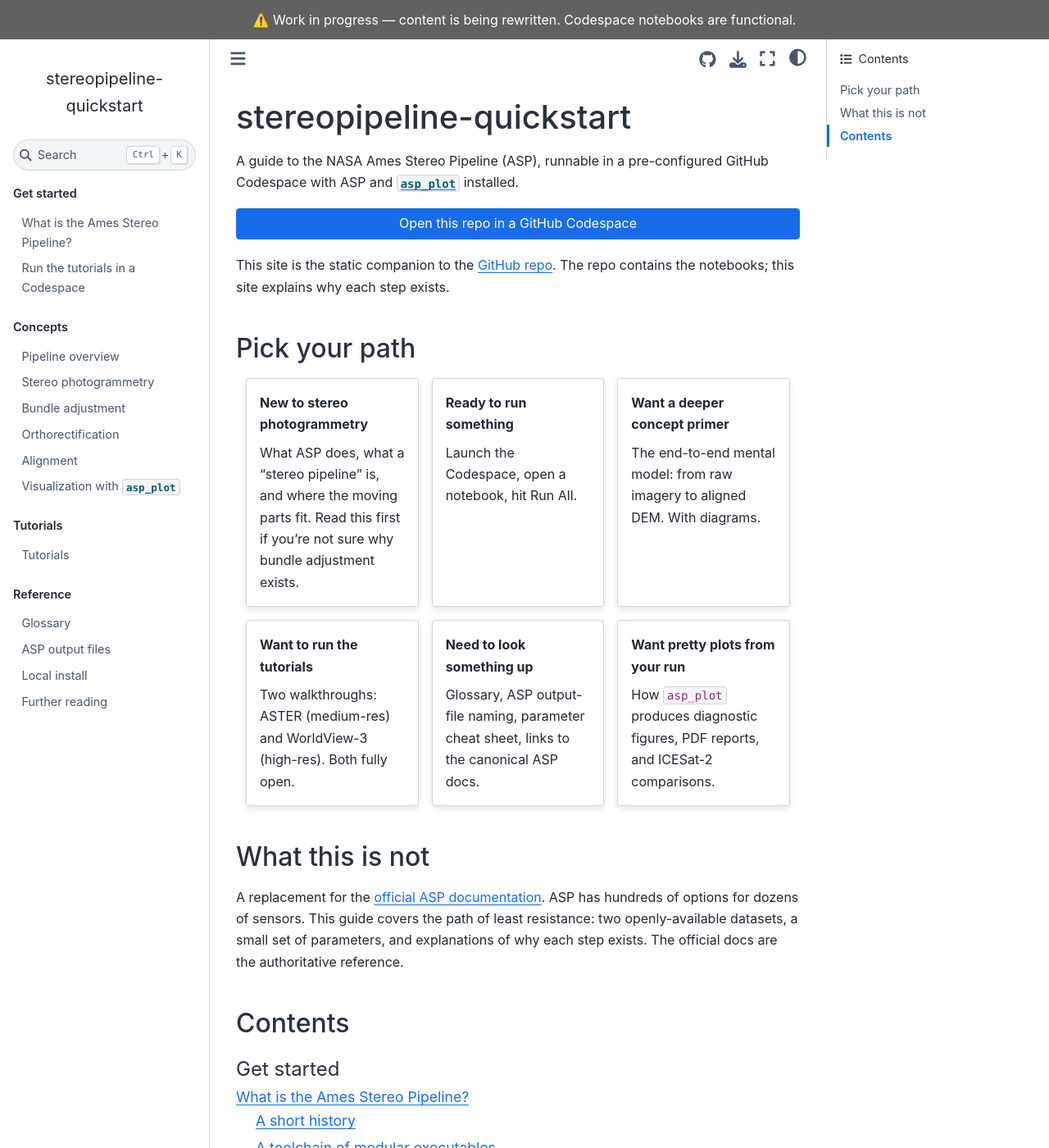
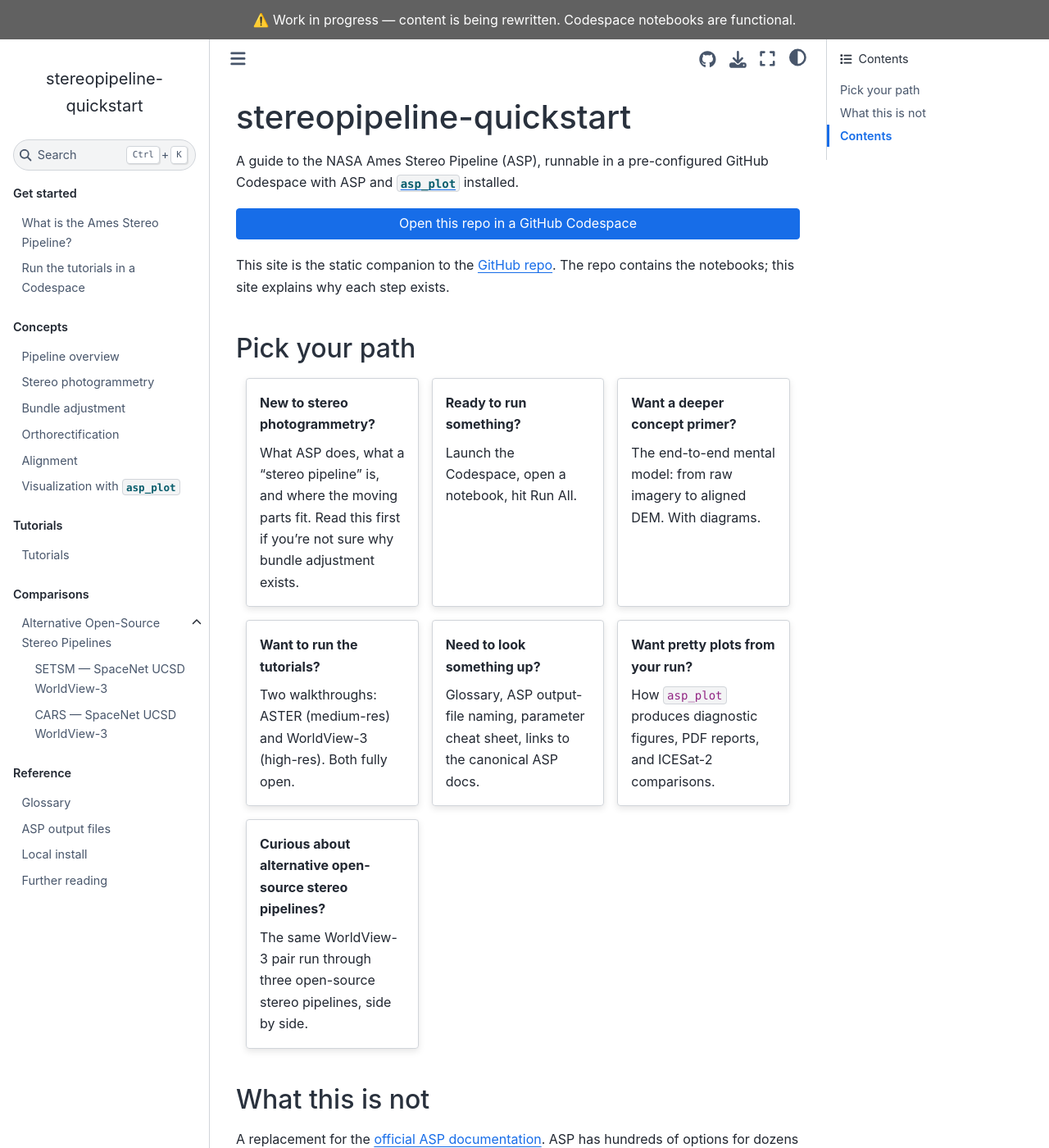
Before and after one commit to uw-cryo/stereopipeline-quickstart, a Sphinx documentation site: the page built from docs/index.md, in a window 1280 px wide and 1400 px high. Shown: the whole window at 82% size. Built offline with Sphinx 7.4.7 and the Sphinx Book theme 1.1.4, drawn with Linux system fonts in a browser that asks for light colours; pages that are not in the unit, such as notebooks, are missing from menus; some of the changed lines change nothing that is shown; some of the changed text lies outside the part shown.

Commit message:
Add open-source stereo pipeline comparisons (ASP / CARS / SETSM) (#5)
A quick and dirty example of successful stereo processing with CARS and SETSM. I found few examples online in blogs and docs of the ASP alternatives, and I think even this qualitative comparison and display will be useful to publicize for other researchers. Just for the setup and Dockerized processing alone.

This is expressly _not_ a comprehensive, quantitative comparison, which is beyond the scope of this nascent documentation. We may want to expand this section in the future.

````diff
--- /dev/null
+++ b/docs/comparisons/cars.md
@@ -0,0 +1,150 @@
+# CARS — SpaceNet UCSD WorldView-3
+
+Compare DEMs produced by ASP and CARS on the same WorldView-3 stereo pair:
+
+- **ASP** (NASA Ames Stereo Pipeline) — processed in the [UCSD notebook](https://asp-plot.readthedocs.io/en/latest/examples/notebooks/worldview_spacenet_ucsd_stereo.html)
+- **[CARS](https://github.com/CNES/cars)** (CNES open-source stereo pipeline)
+
+## About CARS
+
+CARS is an open-source Python tool developed by CNES (French Space Agency) for producing DSMs from satellite stereo imagery. Key features:
+
+- **Dense matching**: Uses [Pandora](https://github.com/CNES/Pandora) (Census cost + SGM) with multiple presets for urban, mountain, vegetation.
+- **Multi-resolution**: Coarse-to-fine processing (default 16x → 4x → 1x) progressively narrows disparity search range.
+- **Geometry**: Uses [Shareloc](https://github.com/CNES/shareloc) for RPC handling — reads RPCs directly from GeoTIFF metadata.
+- **Tiled architecture**: Processes data in tiles with configurable parallelism and per-worker memory limits.
+- **No bundle adjustment** in the standard pipeline. Instead, CARS corrects epipolar grids using sparse SIFT tie points. Separate `cars-bundleadjustment` tool available as an optional extra.
+
+## Source Data
+
+Same WorldView-3 stereo pair as the [SETSM comparison](setsm):
+
+| Catalog ID | Date | Off-nadir | Image size |
+|---|---|---|---|
+| 1040010007A93700 | 2015-02-12 | 8.4° | 43008 × 46080 px |
+| 1040010007CA4D00 | 2015-02-24 | 12.9° | 43008 × 46080 px |
+
+This is the same pair (`21deg_12d`, convergence 21.2°) used in the [scene-selection notebook](https://asp-plot.readthedocs.io/en/latest/examples/notebooks/worldview_spacenet_ucsd_stereo_scene_selection.html) and the [ASP processing notebook](https://asp-plot.readthedocs.io/en/latest/examples/notebooks/worldview_spacenet_ucsd_stereo.html).
+
+## Processing Approach: ROI on Full Images
+
+CARS supports two approaches for sub-scene processing:
+
+1. **`cars-extractroi`** — pre-crops images and writes adjusted RPCs as `.RPB` sidecar files.
+2. **`roi` config parameter** — uses full images for sparse matching / grid correction but only runs dense matching within the specified ROI.
+
+We use approach 2 (`roi`) because full images give CARS more context for SIFT tie-point matching and epipolar grid correction, with no manual RPC adjustment needed.
+
+The ROI matches the ASP processing crop area (UCSD campus region, ~4 km × 4 km):
+
+```
+Lon: -117.262 to -117.219
+Lat:  32.854 to  32.890
+```
+
+## Running CARS via Docker
+
+```bash
+docker pull cnes/cars
+
+docker run --platform linux/amd64 --rm \
+    --cpus 6 \
+    -v /path/to/input_images:/input:ro \
+    -v /path/to/output:/output \
+    cnes/cars /output/config.yaml
+```
+
+:::{dropdown} Full configuration file (config.yaml)
+:icon: file-code
+
+```yaml
+input:
+  sensors:
+    left:
+      image: /input/1040010007A93700_P001.tif
+    right:
+      image: /input/1040010007CA4D00_P001.tif
+  roi:
+    type: FeatureCollection
+    features:
+      - type: Feature
+        properties: {}
+        geometry:
+          type: Polygon
+          coordinates:
+            - - [-117.262, 32.854]
+              - [-117.219, 32.854]
+              - [-117.219, 32.890]
+              - [-117.262, 32.890]
+              - [-117.262, 32.854]
+
+output:
+  directory: /output/results
+  resolution: 2.0
+  epsg: 32611
+
+orchestrator:
+  mode: multiprocessing
+  nb_workers: 2
+  max_ram_per_worker: 1500
+```
+
+Key parameters:
+- `output.resolution: 2.0` — 2 m output to match ASP processing
+- `output.epsg: 32611` — UTM 11N (same CRS as ASP DEM)
+- `orchestrator.nb_workers: 2` — limit parallelism for 16 GB laptop
+- `orchestrator.max_ram_per_worker: 1500` — 1.5 GB per worker
+:::
+
+Expected outputs in `results/`:
+- `dsm/dsm.tif` — DSM as GeoTIFF (float32)
+- `dsm/image.tif` — Ortho-image
+- `metadata.json` — Processing parameters and statistics
+
+:::{dropdown} Notes on configuration
+:icon: light-bulb
+
+- **Vertical reference**: CARS defaults to EGM96 geoid heights. For comparison with ASP (ellipsoidal heights), set `geoid: false` in the output config or convert afterwards.
+- **Matching preset**: Default is `census_sgm_default` (Census5, P1=8, P2=32). For urban areas, `census_sgm_urban` (Census11, P1=20, P2=80) may perform better.
+- **Initial elevation**: Providing a coarse DEM via `input.initial_elevation.dem` narrows the disparity search range and speeds processing.
+:::
+
+## Run Metrics
+
+| Metric | Value |
+|---|---|
+| Computation time | ~17 h 18 min |
+| Peak memory | ~10.3 GB (hit CARS' `RAM available < 500 Mb` warnings near the end) |
+| Docker `--memory` limit | 11 GB |
+| Output DSM | 2017 × 2001 px, 2 m, EPSG:32611 + EGM96 |
+| Output std dev (raw) | 134.6 m (inflated by edge blunders outside the 3 km comparison box) |
+| Output std dev (3 km comparison crop) | 48.7 m |
+| Convergence angle | 21.2° |
+
+CARS is slower than SETSM, primarily because Pandora's per-tile Census + SGM matching is done in pure Python multiprocessing with two workers at 1.5 GB each. The run reports `RAM available < 500 Mb` warnings during the final `texture / dsm / dsm_weights` passes but completes successfully. The raw DSM carries some edge blunders (min −321 m, max 1273 m) outside the canonical 3 km comparison area; inside the comparison crop the range collapses to approximately −200 m to +200 m with outliers concentrated at the seaward edge.
+
+## Hillshade Comparison
+
+::::{grid} 3
+:::{grid-item}
+![Copernicus 30m](figures/ucsd-cop30m-hillshade.png)
+**Copernicus 30m DEM**
+:::
+:::{grid-item}
+![ASP 2m](figures/ucsd-asp2m-hillshade.png)
+**ASP 2m DEM**
+:::
+:::{grid-item}
+![CARS 2m](figures/ucsd-cars2m-hillshade.png)
+**CARS 2m DEM**
+:::
+::::
+
+CARS resolves the urban structure cleanly — buildings, streets, the I-5 freeway on the east. Natural valleys and sea cliffs are also resolved — comparable to ASP in detail. CARS does attempt to correlate more pixels, including over the ocean surface. Areas with more heavy vegetation are also correlated, whereas these are left as voids in the ASP DEM. Many of these correlated pixels appear to be blunders (pits and troughs) on close inspection.
+
+## References
+
+- [CARS repository](https://github.com/CNES/cars)
+- [CARS documentation](https://cars.readthedocs.io)
+- [Pandora dense matching engine](https://github.com/CNES/Pandora)
+- [Shareloc geometry library](https://github.com/CNES/shareloc)
--- /dev/null
+++ b/docs/comparisons/index.md
@@ -0,0 +1,55 @@
+# Alternative Open-Source Stereo Pipelines
+
+Comparisons of ASP with other widely used open-source stereo photogrammetry pipelines, using the [SpaceNet UCSD WorldView-3 example](https://asp-plot.readthedocs.io/en/latest/examples/notebooks/worldview_spacenet_ucsd_stereo.html) as a common test case.
+
+```{note}
+This is not a comprehensive comparison of processing parameters between ASP, CARS, and SETSM. We make no quantitative ranking between DEM outputs.
+
+In these sections, we seek to:
+
+- document the processing setup for the pipelines,
+- briefly discuss some key differences,
+- and demonstrate reasonable, comparable results for the same stereo scenes from each tool.
+
+We encourage end users to make their own comparisons, with these notes providing promotion and helpful guidance for the tools.
+```
+
+::::{grid} 1
+:gutter: 3
+
+:::{grid-item-card} SETSM
+:link: setsm
+:link-type: doc
+
+Surface Extraction with TIN-based Search-space Minimization (Ohio State / PGC).
+:::
+
+:::{grid-item-card} CARS
+:link: cars
+:link-type: doc
+
+CNES open-source stereo pipeline with Pandora dense matching.
+:::
+
+::::
+
+## Key Differences
+
+ASP is general purpose software for geodesy and stereogrammetry. It contains tooling for alignment of point clouds, structure-from-motion, jitter solving, camera intrinsic refinement, and more beyond DEM generation from stereo-pairs.
+
+Our comparison focuses only on the standard stereo pipeline for the three tools.
+
+| Feature | ASP | CARS | SETSM |
+|---|---|---|---|
+| Language | C++ | Python + C++ (pybind11) | C++ |
+| Dense matching | NCC, MGM, SGM, etc. | Pandora (Census + SGM) | TIN-based NCC |
+| Bundle adjustment | Separate tool (`bundle_adjust`) | Separate tool (`cars-bundleadjustment`) | None (RPC bias comp. only) |
+| Install | Pre-built binaries | pip / Docker | Build from source |
+
+```{toctree}
+:maxdepth: 1
+:hidden:
+
+setsm
+cars
+```
--- /dev/null
+++ b/docs/comparisons/setsm.md
@@ -0,0 +1,119 @@
+# SETSM — SpaceNet UCSD WorldView-3
+
+Compare DEMs produced by two open-source stereo photogrammetry pipelines on the same WorldView-3 stereo pair:
+
+- **ASP** (NASA Ames Stereo Pipeline) — processed in the [UCSD notebook](https://asp-plot.readthedocs.io/en/latest/examples/notebooks/worldview_spacenet_ucsd_stereo.html)
+- **[SETSM](https://github.com/setsmdeveloper/SETSM)** (Surface Extraction with TIN-based Search-space Minimization) — Ohio State / Polar Geospatial Center
+
+Both pipelines accept raw satellite imagery with RPC camera models and produce gridded DSMs.
+
+## Source Data
+
+IARPA CORE3D SpaceNet UCSD dataset — two WorldView-3 panchromatic acquisitions:
+
+| Catalog ID | Date | Off-nadir | Image size |
+|---|---|---|---|
+| 1040010007A93700 | 2015-02-12 | 8.4° | 43008 × 46080 px |
+| 1040010007CA4D00 | 2015-02-24 | 12.9° | 43008 × 46080 px |
+
+This is the same pair (`21deg_12d`, convergence 21.2°) used in the [scene-selection notebook](https://asp-plot.readthedocs.io/en/latest/examples/notebooks/worldview_spacenet_ucsd_stereo_scene_selection.html) and the [ASP processing notebook](https://asp-plot.readthedocs.io/en/latest/examples/notebooks/worldview_spacenet_ucsd_stereo.html).
+
+## Approach
+
+SETSM is open-source (Apache 2.0), pure C++ with no GPU requirement. We built and ran it via Docker to avoid host dependency conflicts.
+
+SETSM reads only `*.tif` and `*.raw` images, so the source NTFs must be converted up-front. Section 2.1.4 of the [SETSM User Manual](https://github.com/setsmdeveloper/SETSM/blob/master/SETSM_User_manual.pdf) provides the exact `gdal_translate` command:
+
+```bash
+gdal_translate -q --config GDAL_CACHEMAX 2048 -ot UInt16 -co NBITS=16 \
+    -co bigtiff=if_safer -co tiled=yes -co compress=lzw input.ntf output.tif
+```
+
+The WorldView NTFs use JPEG2000 internal compression, so the GDAL build doing the conversion needs a JP2 driver — ASP's bundled `gdal_translate` (e.g. `~/asp/dev/bin/gdal_translate`) ships with `JP2OpenJPEG`. The output TIFFs end up larger than the source NTFs (~2.4 GB each here) because LZW does not compress 11-bit panchromatic content as efficiently as JPEG2000.
+
+SETSM then works on those TIFFs with RPC camera models read from the WorldView XML metadata files (the XMLs live alongside the TIFFs and share the basename). Memory is the limiting factor on a laptop:
+
+- **Without sub-scene flags:** SETSM builds image pyramids for the entire scene by default. Two UInt16 images plus pyramids exceed 14 GB RAM and the container is OOM-killed (exit code 137) on a 16 GB machine.
+- **With `-boundary_*` flags:** SETSM only reads and pyramids the subset of each image needed for the requested output extent, so memory scales with the output area, not the input image size.
+
+Also, note that SETSM's user manual warns against `-seed <filepath> <sigma>`: *"We caution that it is better to not use a seed DEM if possible, as it can only negatively impact the quality of the SETSM DEM."*
+
+:::{dropdown} Docker build details
+:icon: terminal
+
+```bash
+git clone https://github.com/setsmdeveloper/SETSM.git
+cd SETSM
+
+docker build --platform linux/amd64 -t setsm -f- . <<'DOCKERFILE'
+FROM ubuntu:24.04 AS builder
+RUN apt-get update && apt-get install -y --no-install-recommends \
+    g++ make git \
+    libgeotiff-dev libtiff-dev libproj-dev libjpeg-dev zlib1g-dev \
+    && rm -rf /var/lib/apt/lists/*
+COPY . /opt/SETSM
+WORKDIR /opt/SETSM
+RUN make INCS="-I/usr/include/geotiff"
+
+FROM ubuntu:24.04
+RUN apt-get update && apt-get install -y --no-install-recommends \
+    libgeotiff5 libgomp1 libtiff6 libproj25 \
+    && rm -rf /var/lib/apt/lists/*
+COPY --from=builder /opt/SETSM/setsm /usr/local/bin/setsm
+COPY --from=builder /opt/SETSM/default.txt /usr/local/share/setsm/default.txt
+WORKDIR /data
+ENTRYPOINT ["sh", "-c", "cp /usr/local/share/setsm/default.txt /data/default.txt 2>/dev/null; exec setsm \"$@\"", "--"]
+DOCKERFILE
+```
+
+Multi-stage build — the final image contains only the `setsm` binary and runtime libraries. The `default.txt` config file is bundled and auto-copied at runtime (SETSM requires it in the working directory).
+:::
+
+## Run
+
+```bash
+docker run --platform linux/amd64 --rm --name setsm_boundary \
+    --memory 11g --cpus 6 \
+    -v /path/to/data:/data -w /data setsm \
+    -image 1040010007A93700_P001.tif -image 1040010007CA4D00_P001.tif \
+    -outpath /data/results -outres 2 -mem 10 -minH 0 -maxH 300 \
+    -boundary_min_X 476000 -boundary_min_Y 3635600 \
+    -boundary_max_X 479000 -boundary_max_Y 3638600 \
+    -projection utm
+```
+
+The boundary defines a 3 km × 3 km UTM 11N area matching the ASP processing extent.
+
+| Metric | Value |
+|---|---|
+| Computation time | ~20 min |
+| Peak memory (SETSM-reported) | 2.72 GB |
+| Docker `--memory` limit | 11 GB |
+| Output DEM | 1500 × 1500 px, 2 m, EPSG:32611 |
+| Output std dev | 39.6 m |
+| Convergence angle | 21.2° |
+
+### Hillshade Comparison
+
+::::{grid} 3
+:::{grid-item}
+![Copernicus 30m](figures/ucsd-cop30m-hillshade.png)
+**Copernicus 30m DEM**
+:::
+:::{grid-item}
+![ASP 2m](figures/ucsd-asp2m-hillshade.png)
+**ASP 2m DEM**
+:::
+:::{grid-item}
+![SETSM 2m](figures/ucsd-setsm2m-hillshade.png)
+**SETSM 2m DEM**
+:::
+::::
+
+SETSM resolves the same urban structure as ASP — buildings, streets, and the campus / valley and sea cliff topography are all clearly visible. Similar to CARS, SETSM does attempt to correlate more pixels, including over the ocean surface. Areas with more heavy vegetation are also correlated, whereas these are left as voids in the ASP DEM. Many of these correlated pixels appear to be blunders (pits and troughs) on close inspection.
+
+## References
+
+- [SETSM repository](https://github.com/setsmdeveloper/SETSM)
+- [SETSM user manual](https://github.com/setsmdeveloper/SETSM/blob/master/SETSM_User_manual.pdf)
+- Noh & Howat (2015), "Automated stereo-photogrammetric DEM generation at high latitudes: Surface Extraction with TIN-based Search-space Minimization (SETSM) validation and demonstration over glaciated regions", *GIScience & Remote Sensing*, 52(2), 198-217.
--- a/docs/index.md
+++ b/docs/index.md
@@ -15,40 +15,46 @@
 ::::{grid} 1 1 2 3
 :gutter: 3
 
-:::{grid-item-card} New to stereo photogrammetry
+:::{grid-item-card} New to stereo photogrammetry?
 :link: start/what-is-asp
 :link-type: doc
 What ASP does, what a "stereo pipeline" is, and where the moving parts fit. Read this first if you're not sure why bundle adjustment exists.
 :::
 
-:::{grid-item-card} Ready to run something
+:::{grid-item-card} Ready to run something?
 :link: start/codespaces
 :link-type: doc
 Launch the Codespace, open a notebook, hit Run All.
 :::
 
-:::{grid-item-card} Want a deeper concept primer
+:::{grid-item-card} Want a deeper concept primer?
 :link: concepts/pipeline-overview
 :link-type: doc
 The end-to-end mental model: from raw imagery to aligned DEM. With diagrams.
 :::
 
-:::{grid-item-card} Want to run the tutorials
+:::{grid-item-card} Want to run the tutorials?
 :link: tutorials/index
 :link-type: doc
 Two walkthroughs: ASTER (medium-res) and WorldView-3 (high-res). Both fully open.
 :::
 
-:::{grid-item-card} Need to look something up
+:::{grid-item-card} Need to look something up?
 :link: reference/glossary
 :link-type: doc
 Glossary, ASP output-file naming, parameter cheat sheet, links to the canonical ASP docs.
 :::
 
-:::{grid-item-card} Want pretty plots from your run
+:::{grid-item-card} Want pretty plots from your run?
 :link: concepts/visualization
 :link-type: doc
 How `asp_plot` produces diagnostic figures, PDF reports, and ICESat-2 comparisons.
+:::
+
+:::{grid-item-card} Curious about alternative open-source stereo pipelines?
+:link: comparisons/index
+:link-type: doc
+The same WorldView-3 pair run through three open-source stereo pipelines, side by side.
 :::
 ::::
 
@@ -89,6 +95,13 @@
 
 ```{toctree}
 :maxdepth: 2
+:caption: Comparisons
+
+comparisons/index
+```
+
+```{toctree}
+:maxdepth: 2
 :caption: Reference
 
 reference/glossary
````
Also changed, not shown: docs/comparisons/figures/ucsd-cop30m-hillshade.png (added), 3 other files.
